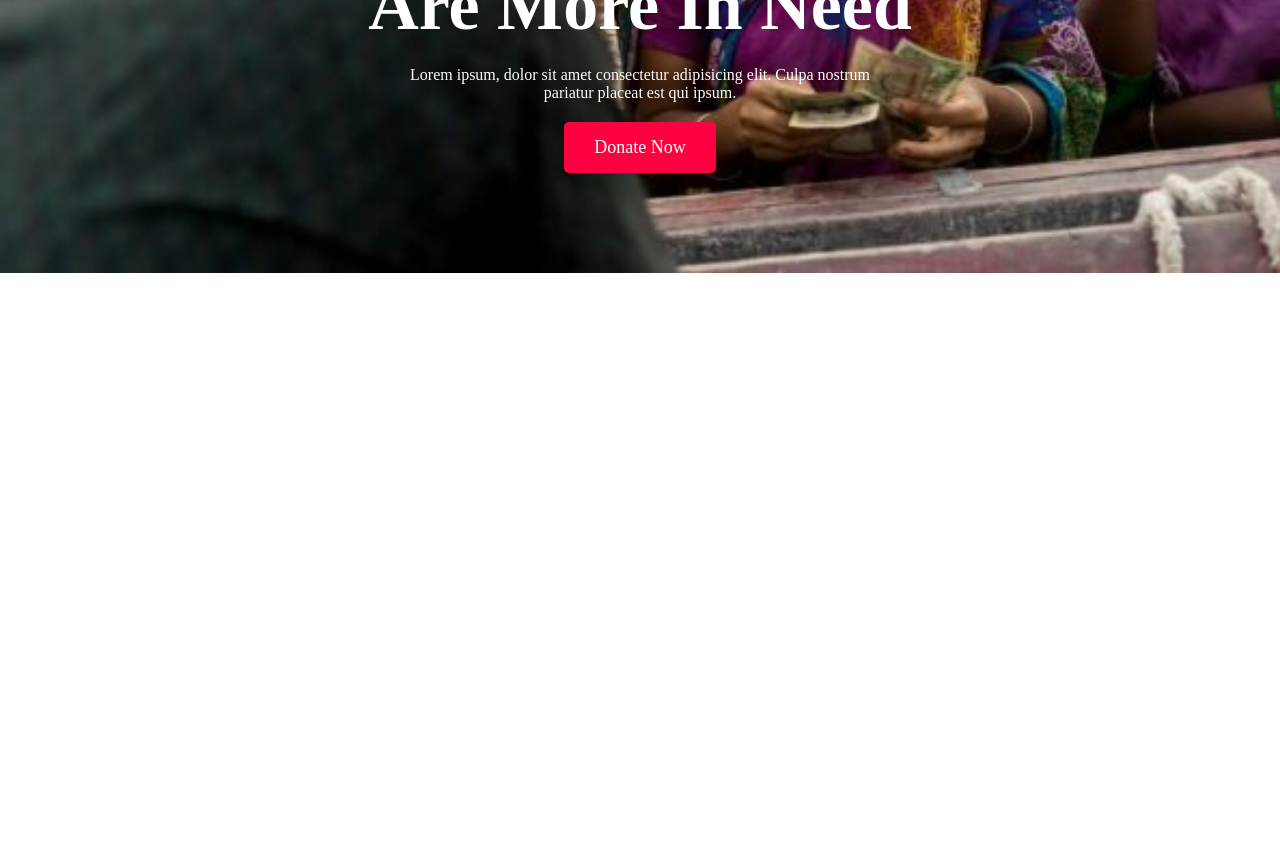
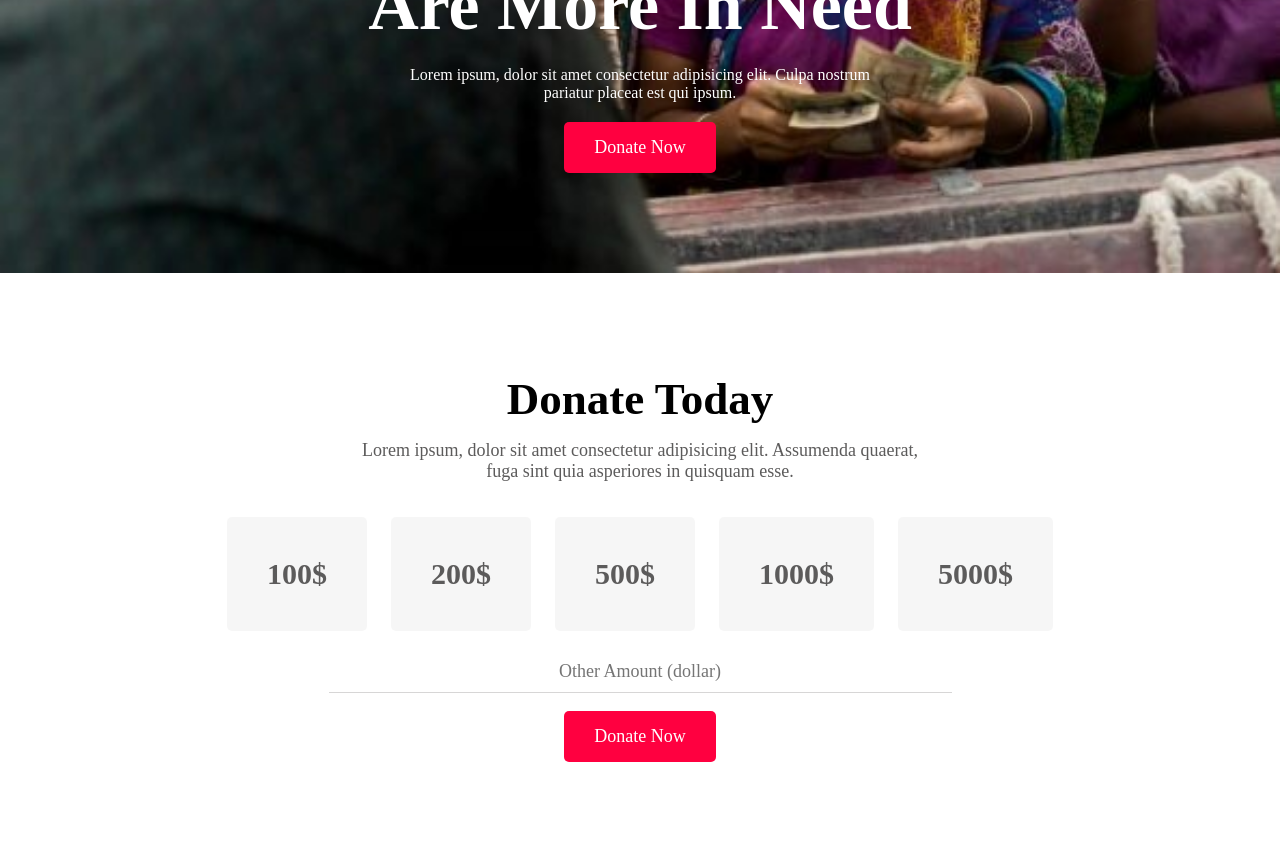
Before and after one commit to mohammadashrafulislam/donation-website, a plain HTML site: page index.html in a window 1280 px wide. Shown: the part 314-1176 px from the top of the page. Before the commit the page ends 800 px from the top, so only its background shows below. Drawn offline with Linux system fonts and the light colour scheme.

Commit message:
addedddd

```diff
--- a/Donate.css
+++ b/Donate.css
@@ -2,6 +2,7 @@
     margin: 0;
     font-family: poppins;
 }
+/* Header Section Style */
 .banner{
     background-image:url('images/donation1.jpg');
 
@@ -34,3 +35,40 @@
     border-radius: 5px;
     margin-bottom: 100px;
 }
+
+/* Donation Section Style */
+.donation-money{
+    text-align: center;
+}
+.section-title{
+    font-size: 45px;
+    font-weight: 700;
+    padding-top: 100px;
+}
+.section-Description{
+    font-size: 18px;
+    color: #5c5b5b;
+    padding: 15px 350px;
+}
+.box-details{
+    display: flex;
+    justify-content: center;
+    gap: 24px;
+    padding: 20px 450px;
+}
+.box-items{
+    color:#5c5b5b;
+    font-size: 30px;
+    font-weight: 600;
+    background-color: #dcdcdc46;
+    padding: 40px;
+    border-radius: 5px;
+}
+
+.input-amount{
+    font-size: 18px;
+    border: 0;
+    border-bottom: 1px solid #5c5b5b3f;
+    padding: 10px 200px;
+    text-align: center;
+}
--- a/index.html
+++ b/index.html
@@ -8,6 +8,7 @@
     <link rel="stylesheet" href="Donate.css">
 </head>
 <body>
+    <!-- Header Section -->
     <header class="banner">
         <h1 class="Header-title">Let's Help Those Who Are More In Need</h1>
         <p class="header-description">Lorem ipsum, dolor sit amet consectetur adipisicing elit. Culpa nostrum pariatur placeat est qui ipsum.</p>
@@ -15,6 +16,26 @@
         <button class="Donate">Donate Now</button>
 
     </header>
+<!-- Donation Section -->
+    <section class="donation-money">
+        <h2 class="section-title">Donate Today</h2>
+        <p class="section-Description">Lorem ipsum, dolor sit amet consectetur adipisicing elit. Assumenda quaerat, fuga sint quia asperiores in quisquam esse.</p>
+
+        <div class="box-details">
+            <div class="box-items">100$</div>
+            <div class="box-items">200$</div>
+            <div class="box-items">500$</div>
+            <div class="box-items">1000$</div>
+            <div class="box-items">5000$</div>
+        </div>
+
+        <div class="other-amount">
+            <input type="text" placeholder="Other Amount (dollar)" class="input-amount">
+            <br><br>
+            <input type="button" value="Donate Now" class="Donate">
+        </div>
+
+    </section>
 
 </body>
 </html>
```
